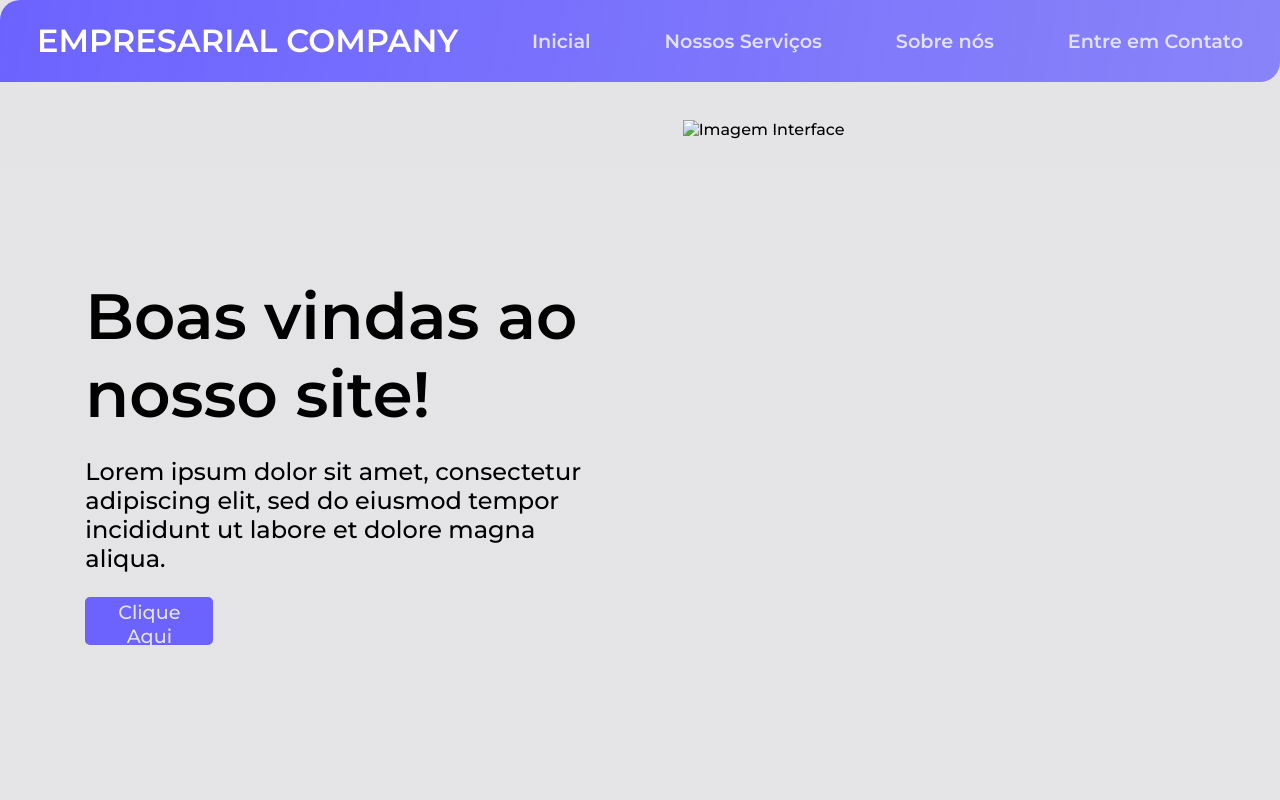
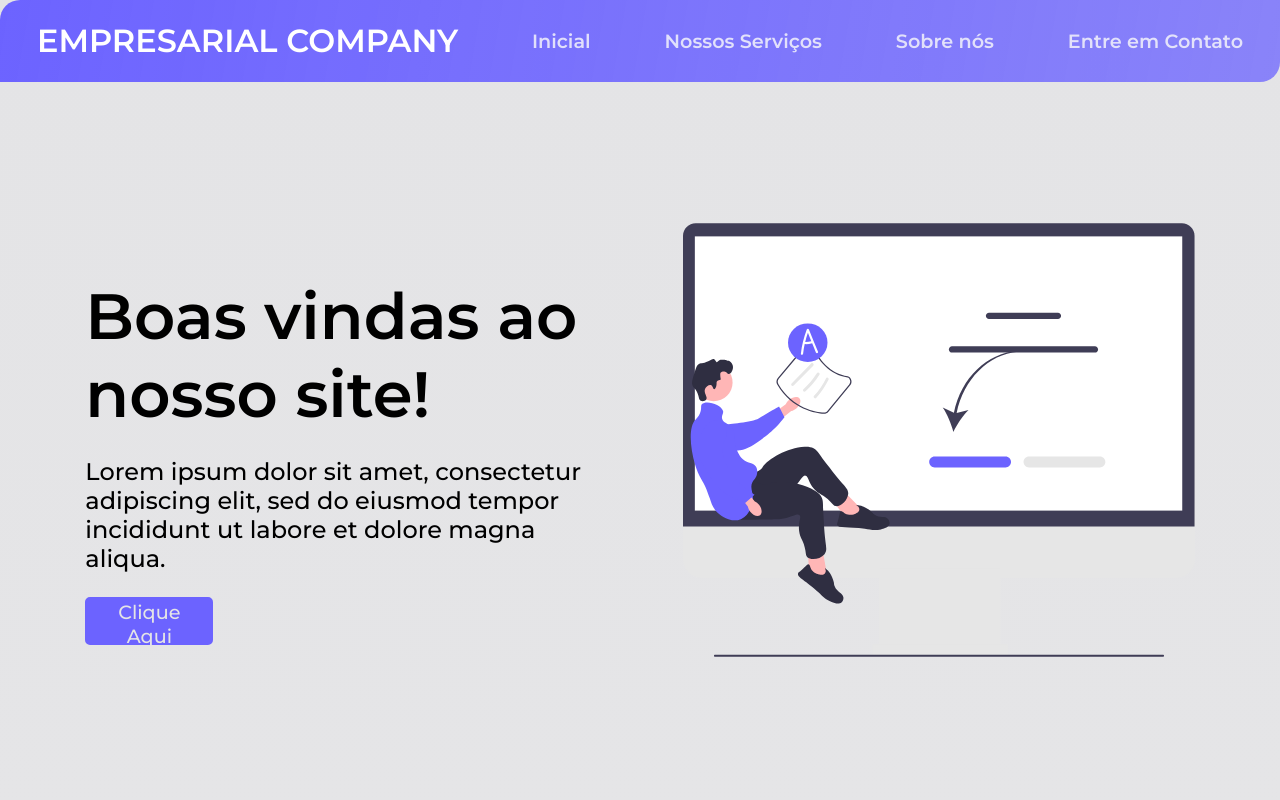
Before and after one commit to KaikyMuniz/Landing-Page, a plain HTML site: page index.html in a window 1280 px wide. Shown: the top 800 px of the page. Drawn offline with Linux system fonts and the light colour scheme.

Commit message:
Update index.html

```diff
--- a/index.html
+++ b/index.html
@@ -33,7 +33,7 @@
             <button>Clique Aqui</button>
         </div>
         <div class="container-imagem">
-            <img src="image/undraw_online_test_re_kyfx.svg" alt="Imagem Interface">
+            <img src="img/undraw_online_test_re_kyfx.svg" alt="Imagem Interface">
         </div>
     </div>
 
```
